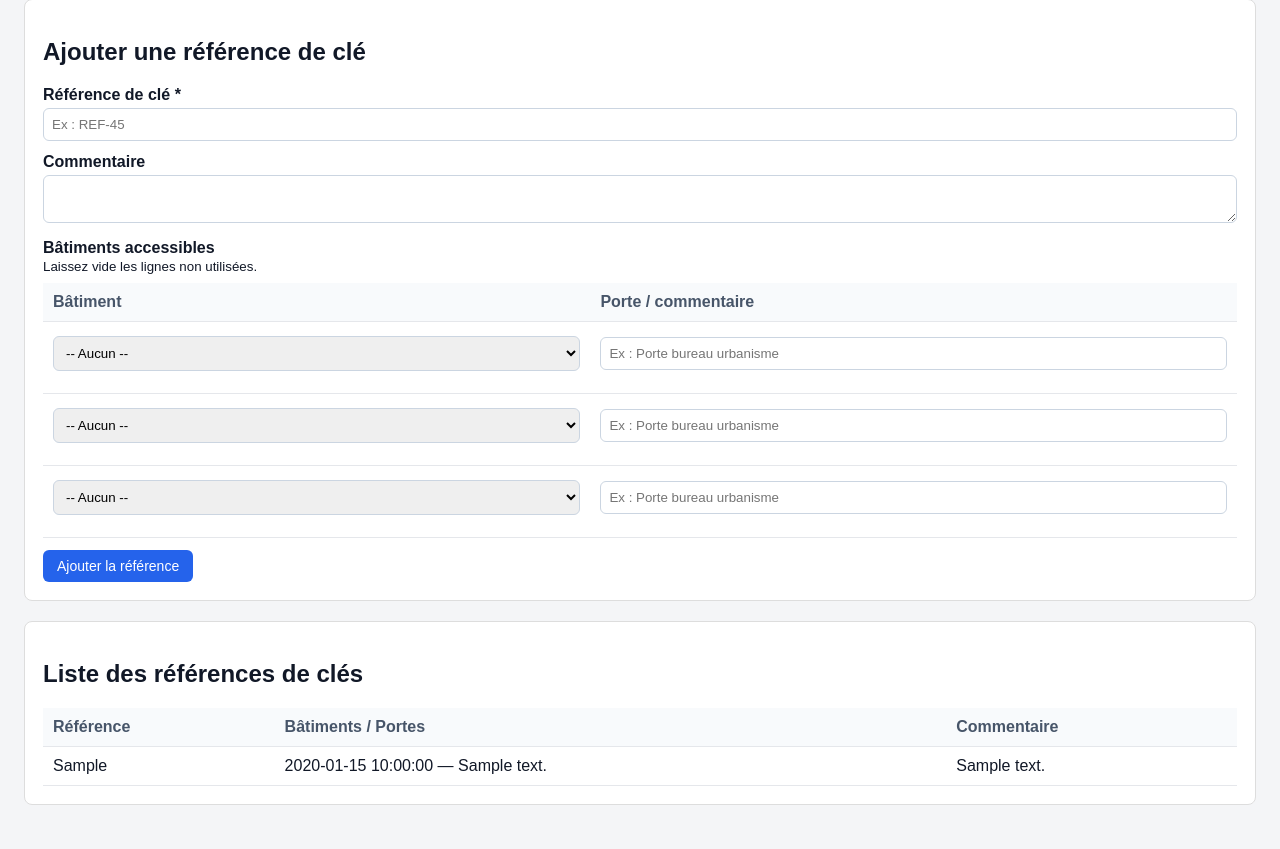
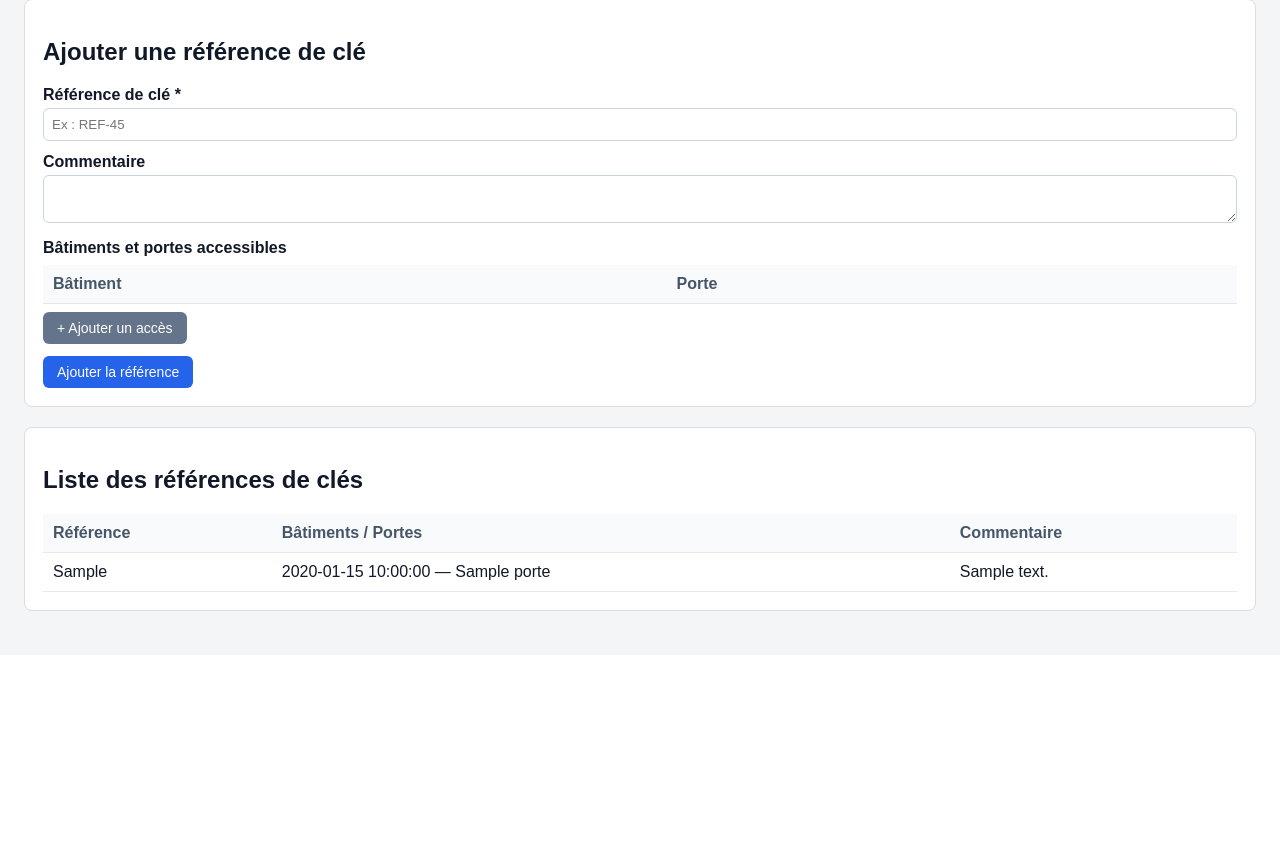
Before and after one commit to Lecodeurfouuu/gestion-trousseaux-mairie, a PHP site: page /inventaire.php in a window 1280 px wide. Shown: the part 261-1110 px from the top of the page. After the commit the page ends 872 px from the top, so only its background shows below. Run offline with PHP 8.4, Linux system fonts and the light colour scheme; tables that the repository leaves empty or names only in its code hold one stand-in row (values such as "Sample post"); lists and menus that the app fills with data are empty.

Commit message:
Update(inventaire): refonte gestion accès bâtiments/portes
- Remplacement des 3 champs fixes par bouton "+" dynamique
- Ajout gestion des portes par bâtiment (ajout + modification)
- Sélecteur porte dépendant du bâtiment choisi via JS
- Migration porte_commentaire vers table portes (id_porte)
- Suppression préfixe automatique badge
- Affichage bâtiments avec leurs portes associées

```diff
--- a/inventaire.php
+++ b/inventaire.php
@@ -1,12 +1,14 @@
 <?php
 require_once 'config/database.php';
+require_once 'includes/fonctions.php';
 $page_title = 'Inventaire';
 include 'includes/header.php';
 
 $message = '';
+$onglet_actif = $_GET['onglet'] ?? 'cles';
 
-// Onglet actif
-// Marquer un badge comme retrouvé
+// Badge retrouvé
+
 if ($_SERVER['REQUEST_METHOD'] === 'POST' && isset($_POST['badge_retrouve'])) {
     $id_badge_retrouve = (int)($_POST['id_badge_retrouve'] ?? 0);
     if ($id_badge_retrouve > 0) {
@@ -16,22 +18,62 @@ if ($_SERVER['REQUEST_METHOD'] === 'POST' && isset($_POST['badge_retrouve'])) {
                 WHERE id_badge = :id_badge AND statut = 'Perdu'
             ");
             $requeteBadgeRetrouve->execute([':id_badge' => $id_badge_retrouve]);
-            $message = "Badge marqué comme retrouvé. Statut repassé à Disponible.";
+            $message = "Badge marqué comme retrouvé.";
         } catch (PDOException $e) {
             $message = "Erreur : " . $e->getMessage();
         }
     }
 }
 
-$onglet_actif = $_GET['onglet'] ?? 'cles';
+// Ajout d'une porte à un bâtiment
 
-// Ajout d'une référence de clé + ses accès bâtiments
+if ($_SERVER['REQUEST_METHOD'] === 'POST' && isset($_POST['ajouter_porte'])) {
+    $id_batiment_porte = (int)($_POST['id_batiment_porte'] ?? 0);
+    $nom_porte = trim($_POST['nom_porte'] ?? '');
+
+    if ($id_batiment_porte === 0 || $nom_porte === '') {
+        $message = "Veuillez sélectionner un bâtiment et saisir un nom de porte.";
+    } else {
+        try {
+            $requeteAjoutPorte = $pdo->prepare("
+                INSERT INTO portes (id_batiment, nom_porte) VALUES (:id_batiment, :nom_porte)
+            ");
+            $requeteAjoutPorte->execute([':id_batiment' => $id_batiment_porte, ':nom_porte' => $nom_porte]);
+            $message = "Porte ajoutée avec succès.";
+        } catch (PDOException $e) {
+            $message = "Erreur : " . $e->getMessage();
+        }
+    }
+}
+
+// Modification d'une porte
+
+if ($_SERVER['REQUEST_METHOD'] === 'POST' && isset($_POST['modifier_porte'])) {
+    $id_porte = (int)($_POST['id_porte'] ?? 0);
+    $nouveau_nom = trim($_POST['nouveau_nom_porte'] ?? '');
+
+    if ($id_porte === 0 || $nouveau_nom === '') {
+        $message = "Données invalides pour la modification de la porte.";
+    } else {
+        try {
+            $requeteModifierPorte = $pdo->prepare("
+                UPDATE portes SET nom_porte = :nom_porte WHERE id_porte = :id_porte
+            ");
+            $requeteModifierPorte->execute([':nom_porte' => $nouveau_nom, ':id_porte' => $id_porte]);
+            $message = "Porte modifiée avec succès.";
+        } catch (PDOException $e) {
+            $message = "Erreur : " . $e->getMessage();
+        }
+    }
+}
+
+// Ajout d'une référence de clé + accès
 
 if ($_SERVER['REQUEST_METHOD'] === 'POST' && isset($_POST['ajouter_reference'])) {
-    $reference_cle   = trim($_POST['reference_cle'] ?? '');
-    $commentaire     = trim($_POST['commentaire'] ?? '');
+    $reference_cle = trim($_POST['reference_cle'] ?? '');
+    $commentaire = trim($_POST['commentaire'] ?? '');
     $acces_batiments = $_POST['acces_batiment'] ?? [];
-    $acces_portes    = $_POST['acces_porte'] ?? [];
+    $acces_portes = $_POST['acces_porte'] ?? [];
 
     if ($reference_cle === '') {
         $message = 'Veuillez saisir une référence de clé.';
@@ -52,42 +94,41 @@ if ($_SERVER['REQUEST_METHOD'] === 'POST' && isset($_POST['ajouter_reference']))
                 ');
                 $requeteAjoutReference->execute([
                     ':reference_cle' => $reference_cle,
-                    ':commentaire'   => $commentaire !== '' ? $commentaire : null
+                    ':commentaire' => $commentaire !== '' ? $commentaire : null
                 ]);
                 $id_nouvelle_reference = $pdo->lastInsertId();
 
                 // Insertion des accès bâtiments (lignes non vides uniquement)
                 foreach ($acces_batiments as $index => $id_batiment) {
                     if (!empty($id_batiment)) {
-                        $porte = trim($acces_portes[$index] ?? '');
+                        $id_porte = !empty($acces_portes[$index]) ? (int)$acces_portes[$index] : null;
                         $requeteAjoutAccesCle = $pdo->prepare("
-                            INSERT INTO element_acces
-                            (type_element, id_reference_cle, id_batiment, porte_commentaire)
-                            VALUES ('cle', :id_reference_cle, :id_batiment, :porte_commentaire)
+                            INSERT INTO element_acces (type_element, id_reference_cle, id_batiment, id_porte)
+                            VALUES ('cle', :id_reference_cle, :id_batiment, :id_porte)
                         ");
                         $requeteAjoutAccesCle->execute([
-                            ':id_reference_cle'  => $id_nouvelle_reference,
-                            ':id_batiment'       => $id_batiment,
-                            ':porte_commentaire' => $porte !== '' ? $porte : null
+                            ':id_reference_cle' => $id_nouvelle_reference,
+                            ':id_batiment' => $id_batiment,
+                            ':id_porte' => $id_porte
                         ]);
                     }
                 }
                 $message = 'Référence de clé ajoutée avec succès.';
             }
         } catch (PDOException $e) {
-            $message = 'Erreur lors de l\'ajout : ' . $e->getMessage();
+            $message = 'Erreur lors de l\'ajout de la référence de clé: ' . $e->getMessage();
         }
     }
 }
 
-// Ajout d'un badge + ses accès bâtiments
+// Ajout d'un badge + accès
 
 if ($_SERVER['REQUEST_METHOD'] === 'POST' && isset($_POST['ajouter_badge'])) {
     $identifiant_interne  = trim($_POST['identifiant_interne'] ?? '');
     $identifiant_officiel = trim($_POST['identifiant_officiel'] ?? '');
-    $type_badge           = trim($_POST['type_badge'] ?? '');
-    $acces_batiments      = $_POST['acces_batiment'] ?? [];
-    $acces_portes         = $_POST['acces_porte'] ?? [];
+    $type_badge = trim($_POST['type_badge'] ?? '');
+    $acces_batiments = $_POST['acces_batiment'] ?? [];
+    $acces_portes = $_POST['acces_porte'] ?? [];
 
     if ($identifiant_interne === '') {
         $message = 'Veuillez saisir un identifiant interne.';
@@ -100,33 +141,31 @@ if ($_SERVER['REQUEST_METHOD'] === 'POST' && isset($_POST['ajouter_badge'])) {
             $requeteDoublonBadge->execute([':identifiant_interne' => $identifiant_interne]);
 
             if ($requeteDoublonBadge->fetchColumn() > 0) {
-                $message = 'Ce badge existe déjà (identifiant interne déjà utilisé).';
+                $message = 'Ce badge existe déjà.';
             } else {
                 $requeteAjoutBadge = $pdo->prepare('
                     INSERT INTO badges (identifiant_interne, identifiant_officiel, type_badge, statut)
                     VALUES (:identifiant_interne, :identifiant_officiel, :type_badge, :statut)
                 ');
                 $requeteAjoutBadge->execute([
-                    ':identifiant_interne'  => $identifiant_interne,
+                    ':identifiant_interne' => $identifiant_interne,
                     ':identifiant_officiel' => $identifiant_officiel !== '' ? $identifiant_officiel : null,
-                    ':type_badge'           => $type_badge,
-                    ':statut'               => 'Disponible'
+                    ':type_badge' => $type_badge,
+                    ':statut' => 'Disponible'
                 ]);
                 $id_nouveau_badge = $pdo->lastInsertId();
 
-                // Insertion des accès bâtiments (lignes non vides uniquement)
                 foreach ($acces_batiments as $index => $id_batiment) {
                     if (!empty($id_batiment)) {
-                        $porte = trim($acces_portes[$index] ?? '');
+                        $id_porte = !empty($acces_portes[$index]) ? (int)$acces_portes[$index] : null;
                         $requeteAjoutAccesBadge = $pdo->prepare("
-                            INSERT INTO element_acces
-                            (type_element, id_badge, id_batiment, porte_commentaire)
-                            VALUES ('badge', :id_badge, :id_batiment, :porte_commentaire)
+                            INSERT INTO element_acces (type_element, id_badge, id_batiment, id_porte)
+                            VALUES ('badge', :id_badge, :id_batiment, :id_porte)
                         ");
                         $requeteAjoutAccesBadge->execute([
-                            ':id_badge'          => $id_nouveau_badge,
-                            ':id_batiment'       => $id_batiment,
-                            ':porte_commentaire' => $porte !== '' ? $porte : null
+                            ':id_badge' => $id_nouveau_badge,
+                            ':id_batiment' => $id_batiment,
+                            ':id_porte' => $id_porte
                         ]);
                     }
                 }
@@ -138,13 +177,11 @@ if ($_SERVER['REQUEST_METHOD'] === 'POST' && isset($_POST['ajouter_badge'])) {
     }
 }
 
-
 // Ajout d'un bâtiment
-
 if ($_SERVER['REQUEST_METHOD'] === 'POST' && isset($_POST['ajouter_batiment'])) {
     $nom_batiment = trim($_POST['nom_batiment'] ?? '');
-    $adresse      = trim($_POST['adresse'] ?? '');
-    $commentaire  = trim($_POST['commentaire'] ?? '');
+    $adresse = trim($_POST['adresse'] ?? '');
+    $commentaire = trim($_POST['commentaire'] ?? '');
 
     if ($nom_batiment === '') {
         $message = 'Veuillez saisir le nom du bâtiment.';
@@ -165,8 +202,8 @@ if ($_SERVER['REQUEST_METHOD'] === 'POST' && isset($_POST['ajouter_batiment']))
                 ");
                 $requeteAjoutBatiment->execute([
                     ':nom_batiment' => $nom_batiment,
-                    ':adresse'      => $adresse !== '' ? $adresse : null,
-                    ':commentaire'  => $commentaire !== '' ? $commentaire : null
+                    ':adresse' => $adresse !== '' ? $adresse : null,
+                    ':commentaire' => $commentaire !== '' ? $commentaire : null
                 ]);
                 $message = 'Bâtiment ajouté avec succès.';
             }
@@ -176,11 +213,10 @@ if ($_SERVER['REQUEST_METHOD'] === 'POST' && isset($_POST['ajouter_batiment']))
     }
 }
 
-
 // Récupération des données
 
 try {
-    // Références clés avec accès
+    // Références clés avec accès (bâtiment + porte)
     $references = $pdo->query("
         SELECT
             rc.id_reference_cle,
@@ -188,15 +224,14 @@ try {
             rc.commentaire,
             GROUP_CONCAT(
                 bat.nom_batiment,
-                CASE WHEN ea.porte_commentaire IS NOT NULL
-                     THEN CONCAT(' — ', ea.porte_commentaire)
-                     ELSE '' END
+                CASE WHEN p.nom_porte IS NOT NULL THEN CONCAT(' — ', p.nom_porte) ELSE '' END
                 ORDER BY bat.nom_batiment
                 SEPARATOR ' | '
             ) AS acces_batiments
         FROM references_cles rc
         LEFT JOIN element_acces ea ON rc.id_reference_cle = ea.id_reference_cle
         LEFT JOIN batiments bat ON ea.id_batiment = bat.id_batiment
+        LEFT JOIN portes p ON ea.id_porte = p.id_porte
         GROUP BY rc.id_reference_cle, rc.reference_cle, rc.commentaire
         ORDER BY rc.reference_cle
     ")->fetchAll(PDO::FETCH_ASSOC);
@@ -211,15 +246,14 @@ try {
             b.statut,
             GROUP_CONCAT(
                 bat.nom_batiment,
-                CASE WHEN ea.porte_commentaire IS NOT NULL
-                     THEN CONCAT(' — ', ea.porte_commentaire)
-                     ELSE '' END
+                CASE WHEN p.nom_porte IS NOT NULL THEN CONCAT(' — ', p.nom_porte) ELSE '' END
                 ORDER BY bat.nom_batiment
                 SEPARATOR ' | '
             ) AS acces_batiments
         FROM badges b
         LEFT JOIN element_acces ea ON b.id_badge = ea.id_badge
         LEFT JOIN batiments bat ON ea.id_batiment = bat.id_batiment
+        LEFT JOIN portes p ON ea.id_porte = p.id_porte
         GROUP BY b.id_badge, b.identifiant_interne, b.identifiant_officiel, b.type_badge, b.statut
         ORDER BY b.identifiant_interne
     ")->fetchAll(PDO::FETCH_ASSOC);
@@ -227,16 +261,35 @@ try {
     // Bâtiments
     $batiments = $pdo->query("
         SELECT id_batiment, nom_batiment, adresse, commentaire
-        FROM batiments
-        ORDER BY nom_batiment
+        FROM batiments ORDER BY nom_batiment
     ")->fetchAll(PDO::FETCH_ASSOC);
+
+    // Toutes les portes (pour JS + affichage bâtiments)
+    $toutes_portes = $pdo->query("
+        SELECT p.id_porte, p.id_batiment, p.nom_porte, bat.nom_batiment
+        FROM portes p
+        JOIN batiments bat ON p.id_batiment = bat.id_batiment
+        ORDER BY bat.nom_batiment, p.nom_porte
+    ")->fetchAll(PDO::FETCH_ASSOC);
+
+    // Regrouper les portes par bâtiment pour le JS
+    $portes_par_batiment = [];
+    foreach ($toutes_portes as $porte) {
+        $portes_par_batiment[$porte['id_batiment']][] = [
+            'id' => $porte['id_porte'],
+            'nom' => $porte['nom_porte']
+        ];
+    }
+
+    // Portes par bâtiment pour l'affichage HTML
+    $portes_par_batiment_html = [];
+    foreach ($toutes_portes as $porte) {
+        $portes_par_batiment_html[$porte['id_batiment']][] = $porte;
+    }
 
 } catch (PDOException $e) {
     die("<p>Erreur SQL : " . $e->getMessage());
 }
-
-// Nombre de lignes bâtiment affichées dans les formulaires
-$nb_lignes_acces = 3;
 ?>
 
 <h1>Inventaire</h1>
@@ -265,26 +318,13 @@ $nb_lignes_acces = 3;
             <input type="text" name="reference_cle" placeholder="Ex : REF-45" required>
             <label>Commentaire</label>
             <textarea name="commentaire"></textarea>
-            <label>Bâtiments accessibles</label>
-            <small>Laissez vide les lignes non utilisées.</small>
-            <table style="margin-top:8px; margin-bottom:12px;">
-                <thead><tr><th>Bâtiment</th><th>Porte / commentaire</th></tr></thead>
-                <tbody>
-                    <?php for ($i = 0; $i < $nb_lignes_acces; $i++) : ?>
-                        <tr>
-                            <td>
-                                <select name="acces_batiment[]">
-                                    <option value="">-- Aucun --</option>
-                                    <?php foreach ($batiments as $bat) : ?>
-                                        <option value="<?= $bat['id_batiment'] ?>"><?= htmlspecialchars($bat['nom_batiment']) ?></option>
-                                    <?php endforeach; ?>
-                                </select>
-                            </td>
-                            <td><input type="text" name="acces_porte[]" placeholder="Ex : Porte bureau urbanisme"></td>
-                        </tr>
-                    <?php endfor; ?>
-                </tbody>
+            <label>Bâtiments et portes accessibles</label>
+            <table id="table-acces-cle" style="margin-top:8px; margin-bottom:8px;">
+                <thead><tr><th>Bâtiment</th><th>Porte</th><th></th></tr></thead>
+                <tbody id="tbody-acces-cle"></tbody>
             </table>
+            <button type="button" class="btn btn-secondary" onclick="ajouterLigneAcces('tbody-acces-cle')" style="margin-bottom:12px;">+ Ajouter un accès</button>
+            <br>
             <button type="submit" class="btn">Ajouter la référence</button>
         </form>
     </div>
@@ -318,38 +358,23 @@ $nb_lignes_acces = 3;
         <form method="POST" action="inventaire.php?onglet=badges">
             <input type="hidden" name="ajouter_badge" value="1">
             <label>Type de badge *</label>
-            <select name="type_badge" id="type_badge" required>
+            <select name="type_badge" required>
                 <option value="">-- Choisir --</option>
                 <option value="Ela">Ela (Noir)</option>
                 <option value="Salto">Salto (Bleu)</option>
             </select>
             <label>Identifiant interne *</label>
-            <input type="text" name="identifiant_interne" id="identifiant_interne" placeholder="Choisir d'abord le type" required>
+            <input type="text" name="identifiant_interne" placeholder="Ex : ELA-6489, BLEU-001" required>
             <label>Identifiant officiel</label>
             <input type="text" name="identifiant_officiel" placeholder="Ex : 6489 ou laisser vide">
             <small>Uniquement pour les badges Ela (Noir). Laisser vide pour les Salto.</small>
-
-            <p><label>Bâtiments accessibles</label></p>
-
-            <small>Laissez vide les lignes non utilisées.</small>
-            <table style="margin-top:8px; margin-bottom:12px;">
-                <thead><tr><th>Bâtiment</th><th>Porte / commentaire</th></tr></thead>
-                <tbody>
-                    <?php for ($i = 0; $i < $nb_lignes_acces; $i++) : ?>
-                        <tr>
-                            <td>
-                                <select name="acces_batiment[]">
-                                    <option value="">-- Aucun --</option>
-                                    <?php foreach ($batiments as $bat) : ?>
-                                        <option value="<?= $bat['id_batiment'] ?>"><?= htmlspecialchars($bat['nom_batiment']) ?></option>
-                                    <?php endforeach; ?>
-                                </select>
-                            </td>
-                            <td><input type="text" name="acces_porte[]" placeholder="Ex : Parking Nord"></td>
-                        </tr>
-                    <?php endfor; ?>
-                </tbody>
+            <label>Bâtiments et portes accessibles</label>
+            <table id="table-acces-badge" style="margin-top:8px; margin-bottom:8px;">
+                <thead><tr><th>Bâtiment</th><th>Porte</th><th></th></tr></thead>
+                <tbody id="tbody-acces-badge"></tbody>
             </table>
+            <button type="button" class="btn btn-secondary" onclick="ajouterLigneAcces('tbody-acces-badge')" style="margin-bottom:12px;">+ Ajouter un accès</button>
+            <br>
             <button type="submit" class="btn">Ajouter le badge</button>
         </form>
     </div>
@@ -393,6 +418,7 @@ $nb_lignes_acces = 3;
 <!-- Onglet bâtiments -->
 <div id="tab-batiments" class="tab-content" <?= $onglet_actif !== 'batiments' ? 'style="display:none;"' : '' ?>>
 
+    <!-- Formulaire ajout bâtiment -->
     <div class="card">
         <h2>Ajouter un bâtiment</h2>
         <form method="POST" action="inventaire.php?onglet=batiments">
@@ -407,27 +433,70 @@ $nb_lignes_acces = 3;
         </form>
     </div>
 
+    <!-- Formulaire ajout porte -->
     <div class="card">
-        <h2>Liste des bâtiments</h2>
-        <table>
-            <thead><tr><th>Nom</th><th>Adresse</th><th>Commentaire</th></tr></thead>
-            <tbody>
-                <?php if (empty($batiments)) : ?>
-                    <tr><td colspan="3">Aucun bâtiment enregistré.</td></tr>
-                <?php else : ?>
-                    <?php foreach ($batiments as $batiment) : ?>
-                        <tr>
-                            <td><?= htmlspecialchars($batiment['nom_batiment']) ?></td>
-                            <td><?= htmlspecialchars($batiment['adresse'] ?? '') ?></td>
-                            <td><?= htmlspecialchars($batiment['commentaire'] ?? '') ?></td>
-                        </tr>
-                    <?php endforeach; ?>
-                <?php endif; ?>
-            </tbody>
-        </table>
+        <h2>Ajouter une porte</h2>
+        <form method="POST" action="inventaire.php?onglet=batiments">
+            <input type="hidden" name="ajouter_porte" value="1">
+            <label>Bâtiment *</label>
+            <select name="id_batiment_porte" required>
+                <option value="">-- Choisir un bâtiment --</option>
+                <?php foreach ($batiments as $bat) : ?>
+                    <option value="<?= $bat['id_batiment'] ?>"><?= htmlspecialchars($bat['nom_batiment']) ?></option>
+                <?php endforeach; ?>
+            </select>
+            <label>Nom de la porte *</label>
+            <input type="text" name="nom_porte" placeholder="Ex : Porte 36, Entrée principale..." required>
+            <button type="submit" class="btn">Ajouter la porte</button>
+        </form>
+    </div>
+
+    <!-- Liste bâtiments avec leurs portes -->
+    <div class="card">
+        <h2>Liste des bâtiments et portes</h2>
+        <?php if (empty($batiments)) : ?>
+            <p>Aucun bâtiment enregistré.</p>
+        <?php else : ?>
+            <?php foreach ($batiments as $batiment) : ?>
+                <div style="margin-bottom:16px; border:0.5px solid #e5e7eb; border-radius:6px; padding:12px;">
+                    <strong><?= htmlspecialchars($batiment['nom_batiment']) ?></strong>
+                    <?php if (!empty($batiment['adresse'])) : ?>
+                        — <span style="color:#64748b;"><?= htmlspecialchars($batiment['adresse']) ?></span>
+                    <?php endif; ?>
+                    <?php if (!empty($batiment['commentaire'])) : ?>
+                        <br><small><?= htmlspecialchars($batiment['commentaire']) ?></small>
+                    <?php endif; ?>
+
+                    <!-- Liste des portes -->
+                    <div style="margin-top:10px;">
+                        <?php $portes_bat = $portes_par_batiment_html[$batiment['id_batiment']] ?? []; ?>
+                        <?php if (empty($portes_bat)) : ?>
+                            <p style="color:#64748b; font-size:13px;">Aucune porte enregistrée.</p>
+                        <?php else : ?>
+                            <?php foreach ($portes_bat as $porte) : ?>
+                                <form method="POST" action="inventaire.php?onglet=batiments"
+                                    style="display:flex; gap:8px; align-items:center; margin-bottom:6px;">
+                                    <input type="hidden" name="modifier_porte" value="1">
+                                    <input type="hidden" name="id_porte" value="<?= $porte['id_porte'] ?>">
+                                    <input type="text" name="nouveau_nom_porte"
+                                        value="<?= htmlspecialchars($porte['nom_porte']) ?>"
+                                        style="flex:1; margin:0;">
+                                    <button type="submit" class="btn btn-secondary" style="white-space:nowrap;">Modifier</button>
+                                </form>
+                            <?php endforeach; ?>
+                        <?php endif; ?>
+                    </div>
+                </div>
+            <?php endforeach; ?>
+        <?php endif; ?>
     </div>
 </div>
 
+<!-- Données portes pour le JS -->
+<script>
+const portesBatiment = <?= json_encode($portes_par_batiment, JSON_UNESCAPED_UNICODE) ?>;
+const batiments = <?= json_encode(array_map(fn($b) => ['id' => $b['id_batiment'], 'nom' => $b['nom_batiment']], $batiments), JSON_UNESCAPED_UNICODE) ?>;
+</script>
 <script src="assets/js/inventaire.js"></script>
 
 <?php include 'includes/footer.php'; ?>
```
